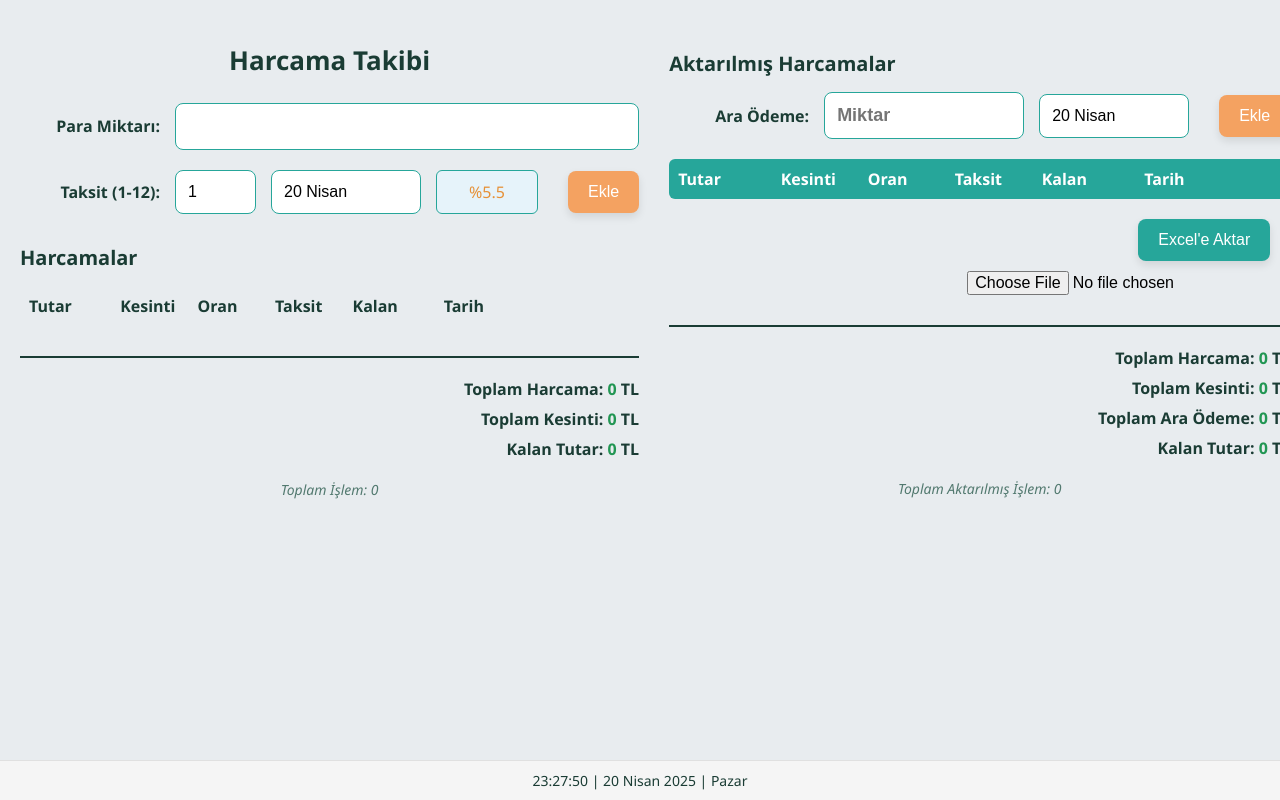
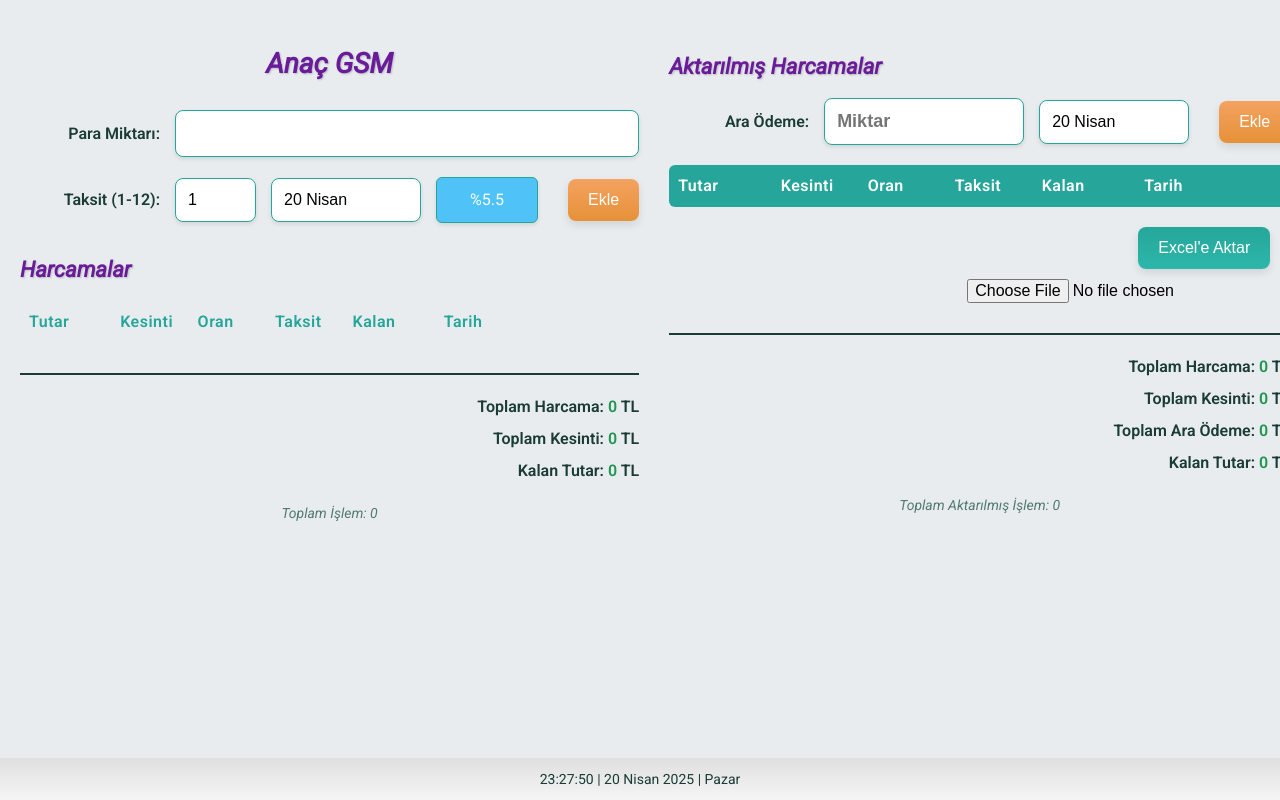
Before and after one commit to aydinkaya81/hesaplama, a plain HTML site: page index.html in a window 1280 px wide. Drawn offline with nearby package versions, Linux system fonts and the light colour scheme.

Commit message:
Update index.html
yeni index eklendi

```diff
--- a/index.html
+++ b/index.html
@@ -40,24 +40,27 @@
         </script><!DOCTYPE html>
 <html>
 <head>
-    <title>Harcama ve Kesinti Takibi</title>
+    <title>Anaç GSM Harcama Planlama</title>
+    <!-- Google Fonts: Roboto -->
+    <link href="https://fonts.googleapis.com/css2?family=Roboto:ital,wght@0,400;0,600;1,400&display=swap" rel="stylesheet">
     <!-- Flatpickr CSS -->
     <link rel="stylesheet" href="https://cdn.jsdelivr.net/npm/flatpickr/dist/flatpickr.min.css">
     <!-- SheetJS CDN -->
     <script src="https://cdnjs.cloudflare.com/ajax/libs/xlsx/0.18.5/xlsx.full.min.js"></script>
     <style>
         body {
-            font-family: 'Segoe UI', Tahoma, Geneva, Verdana, sans-serif;
-            background-color: #2F3B4C; /* Koyu gri → Yumuşak koyu gri */
+            font-family: 'Roboto', sans-serif;
+            background-color: #2F3B4C;
             margin: 0;
             padding: 0;
             font-size: 16px;
             display: flex;
             flex-direction: column;
             min-height: 100vh;
+            line-height: 1.5;
         }
         .container {
-            background-color: #E8ECEF; /* Koyu gri → Açık gri-mavi */
+            background-color: #E8ECEF;
             width: 100%;
             height: 100vh;
             padding: 20px;
@@ -71,10 +74,12 @@
             flex: 1;
         }
         h2 {
-            color: #1A3C34;
+            color: #6A1B9A; /* Canlı mor */
             margin-bottom: 25px;
             text-align: center;
-            font-size: 26px;
+            font-size: 28px;
+            font-style: italic;
+            text-shadow: 1px 1px 2px rgba(0, 0, 0, 0.2);
         }
         .input-group {
             display: flex;
@@ -91,11 +96,12 @@
         }
         input[type="text"], input[type="number"] {
             padding: 12px;
-            border: 1px solid #26A69A; /* Teal kenarlık */
+            border: 1px solid #26A69A;
             border-radius: 8px;
             box-sizing: border-box;
             font-size: 16px;
             flex-grow: 1;
+            box-shadow: 0 2px 4px rgba(0, 0, 0, 0.1);
         }
         input#miktar, input#ara-odeme-miktar {
             font-size: 18px;
@@ -108,7 +114,7 @@
             width: 200px;
         }
         button {
-            background-color: #F4A261; /* Turuncu */
+            background: linear-gradient(to bottom, #F4A261, #E69138); /* Gradyan */
             color: white;
             border: none;
             padding: 12px 20px;
@@ -120,14 +126,16 @@
             box-shadow: 0 4px 8px rgba(0, 0, 0, 0.1);
         }
         button:hover {
-            background-color: #E69138;
+            background: linear-gradient(to bottom, #E69138, #D67C27);
             box-shadow: 0 6px 12px rgba(0, 0, 0, 0.15);
         }
         h3 {
-            color: #1A3C34;
+            color: #6A1B9A; /* Canlı mor */
             margin-top: 30px;
             margin-bottom: 15px;
-            font-size: 20px;
+            font-size: 22px;
+            font-style: italic;
+            text-shadow: 1px 1px 2px rgba(0, 0, 0, 0.2);
         }
         ul {
             list-style-type: none;
@@ -146,20 +154,20 @@
         }
         li.aktarilan {
             grid-template-columns: 1.2fr 1fr 1fr 1fr 1.2fr 1fr 50px;
-            background-color: #26A69A; /* Canlı yeşil → Teal */
+            background-color: #26A69A;
             color: #FFFFFF;
         }
         li.ara-odeme {
             grid-template-columns: 1fr 1fr 1fr 1fr 1fr 1fr 50px;
-            background-color: #FF6F61; /* Parlak pembe-kırmızı → Yumuşak mercan */
+            background-color: #FF6F61;
             color: #FFFFFF;
         }
         li:last-child {
             border-bottom: none;
         }
         .list-header {
-            font-weight: bold;
-            color: #1A3C34;
+            font-weight: 600;
+            color: #26A69A; /* Teal */
             padding: 9px;
             display: grid;
             grid-template-columns: 1.2fr 1fr 1fr 1fr 1.2fr 1fr 50px 50px;
@@ -167,6 +175,7 @@
             border-bottom: 2px solid #1A3C34;
             margin-bottom: 10px;
             font-size: 16px;
+            letter-spacing: 0.5px;
         }
         .list-header.aktarilan {
             grid-template-columns: 1.2fr 1fr 1fr 1fr 1.2fr 1fr 50px;
@@ -214,7 +223,7 @@
             color: #219653;
         }
         .kesinti-miktari {
-            color: #A30000; /* Koyu kırmızı */
+            color: #A30000;
         }
         .islem-sayisi {
             margin-top: 20px;
@@ -224,14 +233,15 @@
             font-size: 14px;
         }
         .kesinti-orani-gosterge {
-            background-color: #E6F3FA; /* Açık mavi */
+            background-color: #4FC3F7; /* Canlı mavi */
             border: 1px solid #26A69A;
             border-radius: 6px;
             padding: 10px;
             font-size: 16px;
             text-align: center;
             width: 80px;
-            color: #E69138;
+            color: #FFFFFF;
+            box-shadow: 0 2px 4px rgba(0, 0, 0, 0.1);
         }
         .flatpickr-calendar {
             font-size: 14px !important;
@@ -243,7 +253,7 @@
             font-size: 14px !important;
         }
         footer {
-            background-color: #F5F5F5;
+            background: linear-gradient(to bottom, #E0E0E0, #F5F5F5); /* Gradyan */
             padding: 10px;
             text-align: center;
             color: #1A3C34;
@@ -251,14 +261,15 @@
             border-top: 1px solid #E0E0E0;
         }
         .excel-btn {
-            background-color: #26A69A; /* Teal */
+            background: linear-gradient(to bottom, #26A69A, #2CB7AA);
             margin-top: 20px;
             display: block;
             margin-left: auto;
             margin-right: 20px;
         }
         .excel-btn:hover {
-            background-color: #2CB7AA; /* Hafif parlak teal */
+            background: linear-gradient(to bottom, #2CB7AA, #33C8BB);
+            box-shadow: 0 6px 12px rgba(0, 0, 0, 0.15);
         }
         .file-input {
             margin-top: 10px;
@@ -272,7 +283,7 @@
 <body>
     <div class="container">
         <div class="list-container">
-            <h2>Harcama Takibi</h2>
+            <h2>Anaç GSM</h2>
             <div class="input-group">
                 <label for="miktar">Para Miktarı:</label>
                 <input type="text" id="miktar">
```
